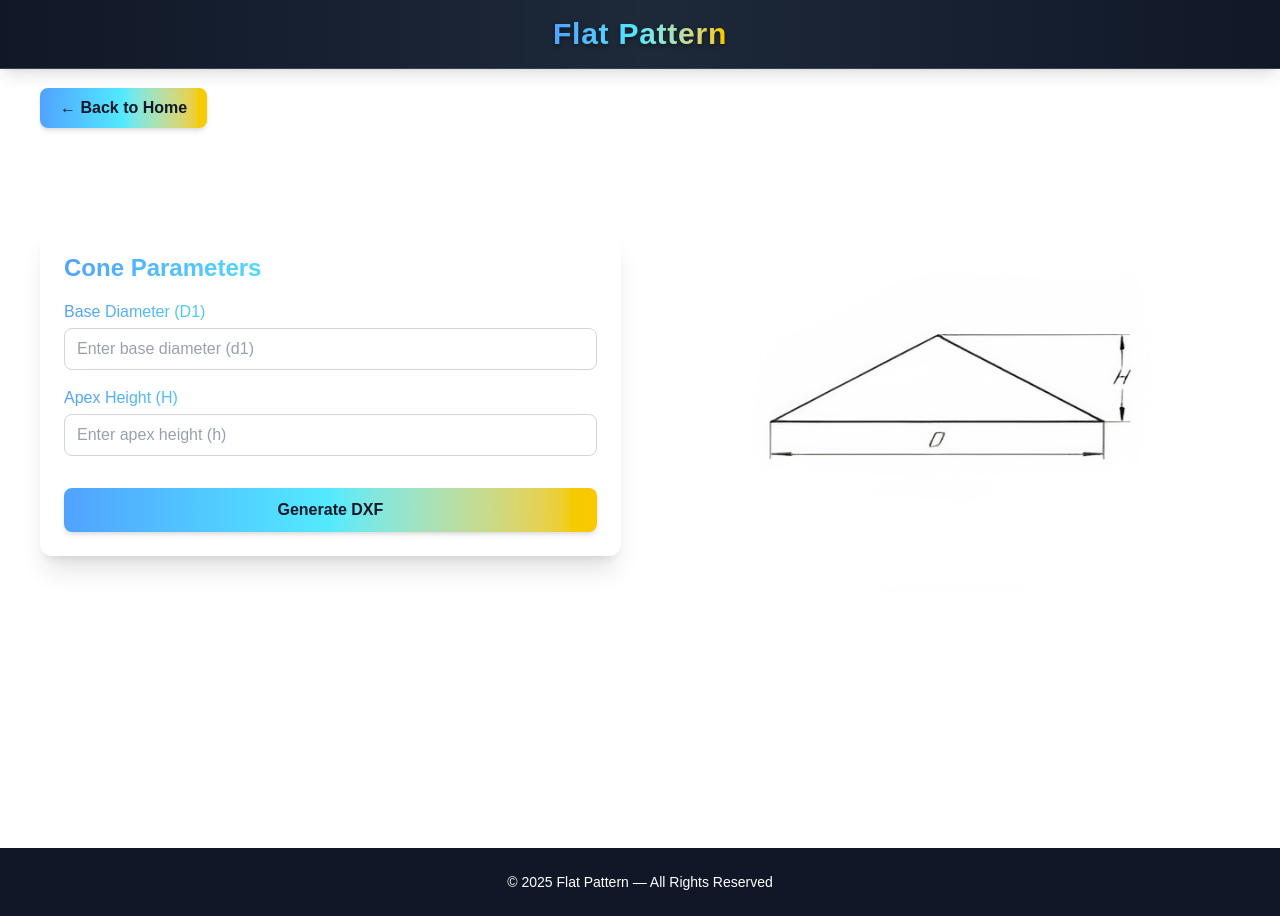
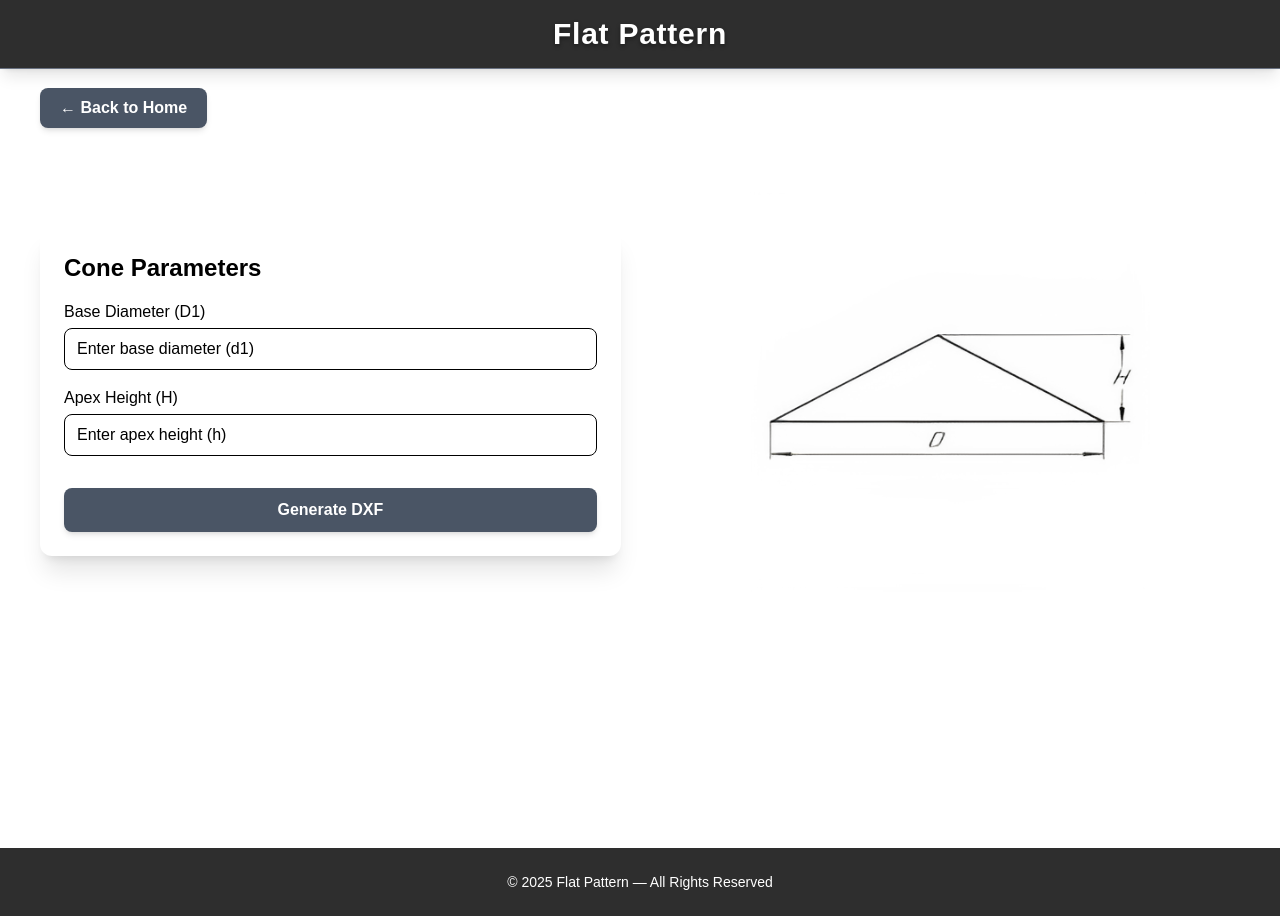
Before and after one commit to aboudeir-jojma/FlatPattern-site, a Next.js app: page /shape/cone in a window 1280 px wide. Built offline with nearby package versions, Linux system fonts and the light colour scheme.

Commit message:
black  et white

```diff
--- a/app/globals.css
+++ b/app/globals.css
@@ -2,7 +2,7 @@
 
 :root {
   --background: #ffffff;
-  --foreground: #171717;
+  --foreground: #000000;
 }
 
 @theme inline {
--- a/app/layout.tsx
+++ b/app/layout.tsx
@@ -16,7 +16,7 @@ export default function RootLayout({
 }) {
   return (
     <html lang="en">
-      <body className="bg-gray-100 text-gray-900">
+      <body className="bg-white text-black">
         <Navbar />
         <main className="min-h-screen">{children}</main>
         <Footer />
--- a/app/page.tsx
+++ b/app/page.tsx
@@ -4,7 +4,7 @@ export default function HomePage() {
   return (
     <section className="text-center py-10">
 <h1
-  className="text-3xl font-bold mb-4 mt-15 bg-gradient-to-r from-blue-400 via-cyan-300 to-yellow-400 bg-clip-text text-transparent"
+  className="text-3xl font-bold mb-4 mt-15 text-black"
 >
   Choose Your Shape
 </h1>
--- a/app/shape/[slug]/page.tsx
+++ b/app/shape/[slug]/page.tsx
@@ -251,7 +251,7 @@ export default async function ShapePage({ params }: { params: { slug: string } }
       {/* 🔙 Back Button */}
       <a
         href="/"
-        className="self-start mb-6 w-auto px-5 py-2 rounded-lg font-semibold text-gray-900 bg-gradient-to-r from-blue-400 via-cyan-300 to-yellow-400 shadow-md transition-all duration-300 hover:from-blue-500 hover:via-cyan-400 hover:to-yellow-500 hover:scale-[1.02]"
+        className="self-start mb-6 w-auto px-5 py-2 rounded-lg font-semibold text-white bg-gray-600 shadow-md transition-all duration-300 hover:scale-[1.02]"
       >
         ← Back to Home
       </a>
@@ -260,7 +260,7 @@ export default async function ShapePage({ params }: { params: { slug: string } }
       <div className="flex flex-col md:flex-row items-center justify-center gap-10 w-full">
         {/* Form */}
         <div className="bg-white rounded-xl shadow-xl p-6 w-full md:w-1/2">
-          <h2 className="text-2xl font-semibold mb-4 capitalize bg-gradient-to-r from-blue-400 via-cyan-300 to-yellow-400 bg-clip-text text-transparent">
+          <h2 className="text-2xl font-semibold mb-4 capitalize text-black">
             {slug.replace(/-/g, " ")} Parameters
           </h2>
           {/* ✅ Client-side Form Component */}
--- a/components/Footer.js
+++ b/components/Footer.js
@@ -1,6 +1,6 @@
 export default function Footer() {
   return (
-    <footer className="bg-gray-900 text-white text-center py-6 ">
+    <footer className="bg-[#2E2E2E] text-white text-center py-6 ">
       <p className="text-sm">
         © {new Date().getFullYear()} Flat Pattern — All Rights Reserved
       </p>
--- a/components/Navbar.js
+++ b/components/Navbar.js
@@ -1,16 +1,17 @@
 export default function Navbar() {
   return (
-    <nav className="
-      fixed top-0 left-0 w-full
-      bg-gradient-to-r from-gray-900 via-gray-800 to-gray-900
-      text-white shadow-lg z-50
-      flex justify-center items-center
-      py-4 px-6 backdrop-blur-sm border-b border-gray-700
-    ">
+<nav
+  className="
+    fixed top-0 left-0 w-full
+    bg-[#2E2E2E]
+    text-white shadow-lg z-50
+    flex justify-center items-center
+    py-4 px-6 backdrop-blur-sm border-b border-gray-500
+  "
+>
       <h1 className="
         text-3xl font-extrabold tracking-wide
-        bg-clip-text text-transparent
-        bg-gradient-to-r from-blue-400 via-cyan-300 to-yellow-400
+        text-white
         drop-shadow-[0_2px_2px_rgba(0,0,0,0.4)]
         select-none
       ">
--- a/components/ShapeForm.tsx
+++ b/components/ShapeForm.tsx
@@ -73,9 +73,7 @@ export default function ShapeForm({
       {fields.map(({ label, key }, i) => (
         <div key={i}>
           <label
-            className="block font-medium mb-1 bg-gradient-to-r
-                       from-blue-400 via-cyan-300 to-yellow-400
-                       bg-clip-text text-transparent"
+            className="block font-medium mb-1 text-black"
           >
             {label}
           </label>
@@ -84,9 +82,9 @@ export default function ShapeForm({
             step="any"
             placeholder={`Enter ${label.toLowerCase()}`}
             onChange={(e) => handleChange(key, e.target.value)}
-            className="w-full border border-gray-300 rounded-lg px-3 py-2
-                       text-gray-800 placeholder-gray-400
-                       focus:outline-none focus:ring-2 focus:ring-blue-400
+            className="w-full border border-black rounded-lg px-3 py-2
+                       text-black placeholder-black
+                       focus:outline-none focus:ring-2 focus:ring-black
                        appearance-none bg-white"
             required
           />
@@ -96,10 +94,9 @@ export default function ShapeForm({
       <button
         type="submit"
         disabled={loading}
-        className="mt-4 py-2.5 rounded-lg font-semibold text-gray-900
-                   bg-gradient-to-r from-blue-400 via-cyan-300 to-yellow-400
+        className="mt-4 py-2.5 rounded-lg font-semibold text-white
+                   bg-gray-600
                    shadow-md transition-all duration-300
-                   hover:from-blue-500 hover:via-cyan-400 hover:to-yellow-500
                    hover:scale-[1.02] disabled:opacity-70"
       >
         {loading ? "Generating..." : "Generate DXF"}
@@ -108,7 +105,7 @@ export default function ShapeForm({
       {message && (
         <p
           className={`text-sm mt-3 text-center ${
-            message.startsWith("✅") ? "text-green-600" : "text-red-500"
+            message.startsWith("✅") ? "text-black" : "text-black"
           }`}
         >
           {message}
--- a/components/ShapeList.js
+++ b/components/ShapeList.js
@@ -66,10 +66,10 @@ export default function ShapeList() {
             </div>
 
             {/* 🌈 Ligne décorative colorée (toujours visible) */}
-            <hr className="w-16 h-[4px] bg-gradient-to-r from-blue-400 via-cyan-300 to-yellow-400 border-0 rounded-full my-2 relative z-10" />
+            <hr className="w-16 h-[4px] bg-black border-0 rounded-full my-2 relative z-10" />
 
             {/* 🔤 Nom du shape */}
-            <p className="font-semibold text-gray-700 text-center text-sm relative z-10 bg-white bg-opacity-70 px-2 rounded-md">
+            <p className="font-semibold text-black text-center text-sm relative z-10 bg-white bg-opacity-70 px-2 rounded-md">
               {shape.name}
             </p>
           </div>
```
Also changed, not shown: 1 other file (tests, documents, lock files or other folders).
